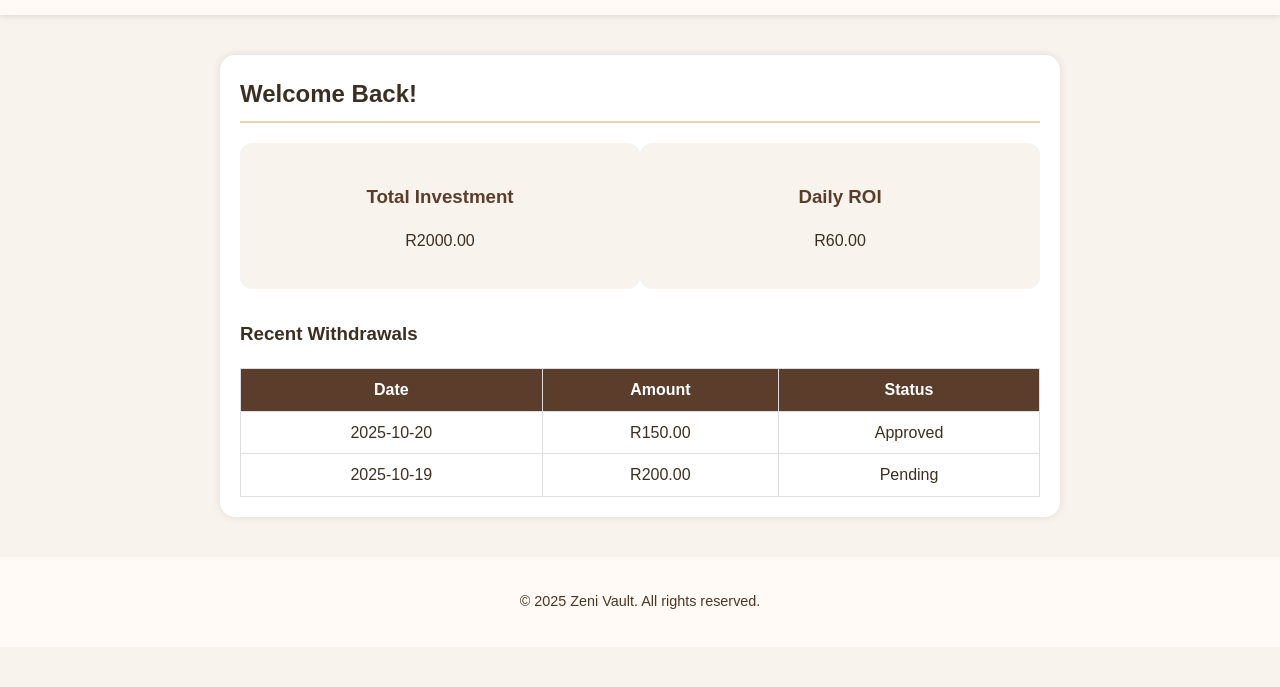
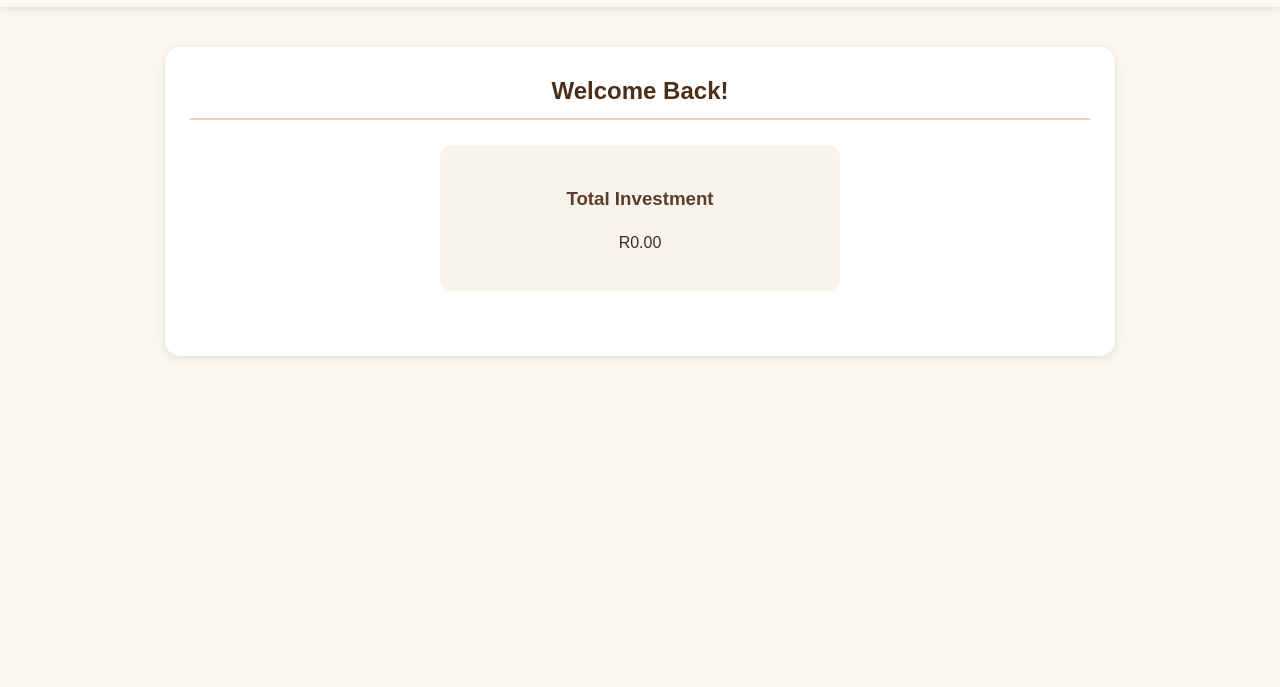
Before and after one commit to Mbals-tech/ZeniVaultApp, a plain HTML site: page dashboard.html in a window 1280 px wide. Shown: the part 113-800 px from the top of the page. Drawn offline with Linux system fonts and the light colour scheme.

Commit message:
Update dashboard.html

```diff
--- a/dashboard.html
+++ b/dashboard.html
@@ -1,120 +1,119 @@
 <!DOCTYPE html>
 <html lang="en">
 <head>
-  <meta charset="UTF-8">
-  <meta name="viewport" content="width=device-width, initial-scale=1.0">
+  <meta charset="UTF-8" />
+  <meta name="viewport" content="width=device-width, initial-scale=1.0" />
   <title>Zeni Vault Dashboard</title>
-  <link rel="stylesheet" href="style.css">
+  <link rel="stylesheet" href="style.css" />
   <style>
+    body {
+      font-family: "Poppins", sans-serif;
+      background-color: #faf6f0;
+      margin: 0;
+      padding: 0;
+      color: #3d2b1f;
+    }
+
+    header {
+      text-align: center;
+      padding: 20px;
+      background-color: #fff8f2;
+    }
+
     .dashboard-container {
-      max-width: 800px;
+      max-width: 900px;
       margin: 40px auto;
       background: white;
-      padding: 20px;
+      padding: 25px;
       border-radius: 15px;
-      box-shadow: 0 0 8px rgba(0,0,0,0.1);
+      box-shadow: 0 2px 10px rgba(0, 0, 0, 0.1);
+    }
+
+    h1, h2, h3 {
+      color: #4c2f18;
+      text-align: center;
     }
 
     .stats {
       display: flex;
       justify-content: space-around;
-      text-align: center;
-      margin-top: 20px;
+      margin: 25px 0;
+      flex-wrap: wrap;
     }
 
     .stat-card {
       background: #f9f3ed;
       border-radius: 12px;
       padding: 20px;
-      width: 45%;
+      width: 40%;
+      min-width: 250px;
+      text-align: center;
+      margin-bottom: 15px;
     }
 
     .stat-card h3 {
       color: #5a3e2b;
-      margin-bottom: 10px;
+      margin-bottom: 8px;
     }
 
-    .transactions {
+    .transactions, .referrals {
       margin-top: 30px;
     }
 
-    .transactions table {
+    table {
       width: 100%;
       border-collapse: collapse;
+      margin-top: 10px;
     }
 
-    .transactions th, .transactions td {
+    th, td {
       border: 1px solid #ddd;
-      padding: 8px;
+      padding: 10px;
       text-align: center;
     }
 
-    .transactions th {
+    th {
       background-color: #5a3e2b;
       color: white;
+    }
+
+    td {
+      background: #fffdfb;
+    }
+
+    .withdraw-button {
+      background-color: #5a3e2b;
+      color: white;
+      border: none;
+      padding: 10px 20px;
+      border-radius: 8px;
+      cursor: pointer;
+      font-weight: bold;
+      margin-top: 20px;
+      display: block;
+      margin-left: auto;
+      margin-right: auto;
+    }
+
+    footer {
+      text-align: center;
+      margin: 30px 0;
+      font-size: 14px;
+      color: #8b7a6d;
     }
   </style>
 </head>
 <body>
   <header>
-    <img src="assets/logo.png" alt="Zeni Vault Logo" class="logo">
+    <img src="assets/logo.png" alt="Zeni Vault Logo" class="logo" width="60" />
     <h1>Zeni Vault Dashboard</h1>
   </header>
 
   <main class="dashboard-container">
     <h2>Welcome Back!</h2>
 
+    <!-- Stats -->
     <div class="stats">
       <div class="stat-card">
         <h3>Total Investment</h3>
         <p id="totalInvestment">R0.00</p>
-      </div>
-      <div class="stat-card">
-        <h3>Daily ROI</h3>
-        <p id="dailyROI">R0.00</p>
-      </div>
-    </div>
-
-    <div class="transactions">
-      <h3>Recent Withdrawals</h3>
-      <table>
-        <thead>
-          <tr>
-            <th>Date</th>
-            <th>Amount</th>
-            <th>Status</th>
-          </tr>
-        </thead>
-        <tbody id="withdrawalsTable">
-          <tr>
-            <td>2025-10-20</td>
-            <td>R150.00</td>
-            <td>Approved</td>
-          </tr>
-          <tr>
-            <td>2025-10-19</td>
-            <td>R200.00</td>
-            <td>Pending</td>
-          </tr>
-        </tbody>
-      </table>
-    </div>
-  </main>
-
-  <footer>
-    <p>© 2025 Zeni Vault. All rights reserved.</p>
-  </footer>
-
-  <script>
-    // Simulated user data (you can connect this to real data later)
-    const userData = {
-      investment: 2000,
-      dailyROI: 60,
-    };
-
-    // Update dashboard
-    document.getElementById('totalInvestment').innerText = `R${userData.investment.toFixed(2)}`;
-    document.getElementById('dailyROI').innerText = `R${userData.dailyROI.toFixed(2)}`;
-  </script>
-</body>
-</html>
```
